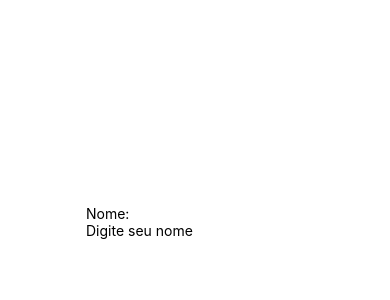
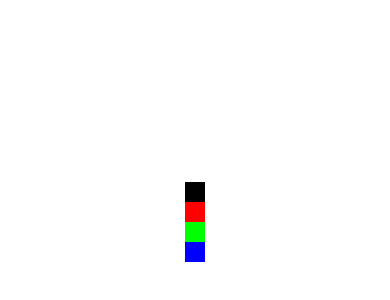
Before and after one commit to NathanaelCarauna/React-native-curso-cod3r, a React Native app: screen / in a window 390 px wide. Shown: the part 200-500 px from the top of the page. Built offline with nearby package versions, Linux system fonts and the light colour scheme.

Commit message:
Square, recieving css parameter

```diff
--- a/src/App.js
+++ b/src/App.js
@@ -20,11 +20,16 @@
 import ListaProdutos from './components/produtos/ListaProdutos';
 import ListaProdutosV2 from './components/produtos/ListaProdutosV2';
 import DigiteSeuNome from './components/DigiteSeuNome';
+import Quadrado from './components/layout/Quadrado';
 
 export default () => (
   <SafeAreaView style={styles.App}>
+    <Quadrado />
+    <Quadrado cor="#f00"/>
+    <Quadrado cor="#0f0"/>
+    <Quadrado cor="#00f"/>
+    {/*
     <DigiteSeuNome/>
-    {/*
     <ListaProdutosV2 />
     <ListaProdutos />
     <UsuarioLogado usuario={{nome:'Nathanael', email: 'nathan@email.com'}}/>
--- /dev/null
+++ b/src/components/layout/Quadrado.js
@@ -0,0 +1,12 @@
+import React from 'react';
+import { View } from 'react-native';
+
+export default props => {
+    return (
+        <View style={{
+            height: 20,
+            width: 20,
+            backgroundColor: props.cor || '#000',
+        }} />
+    )
+}
```
